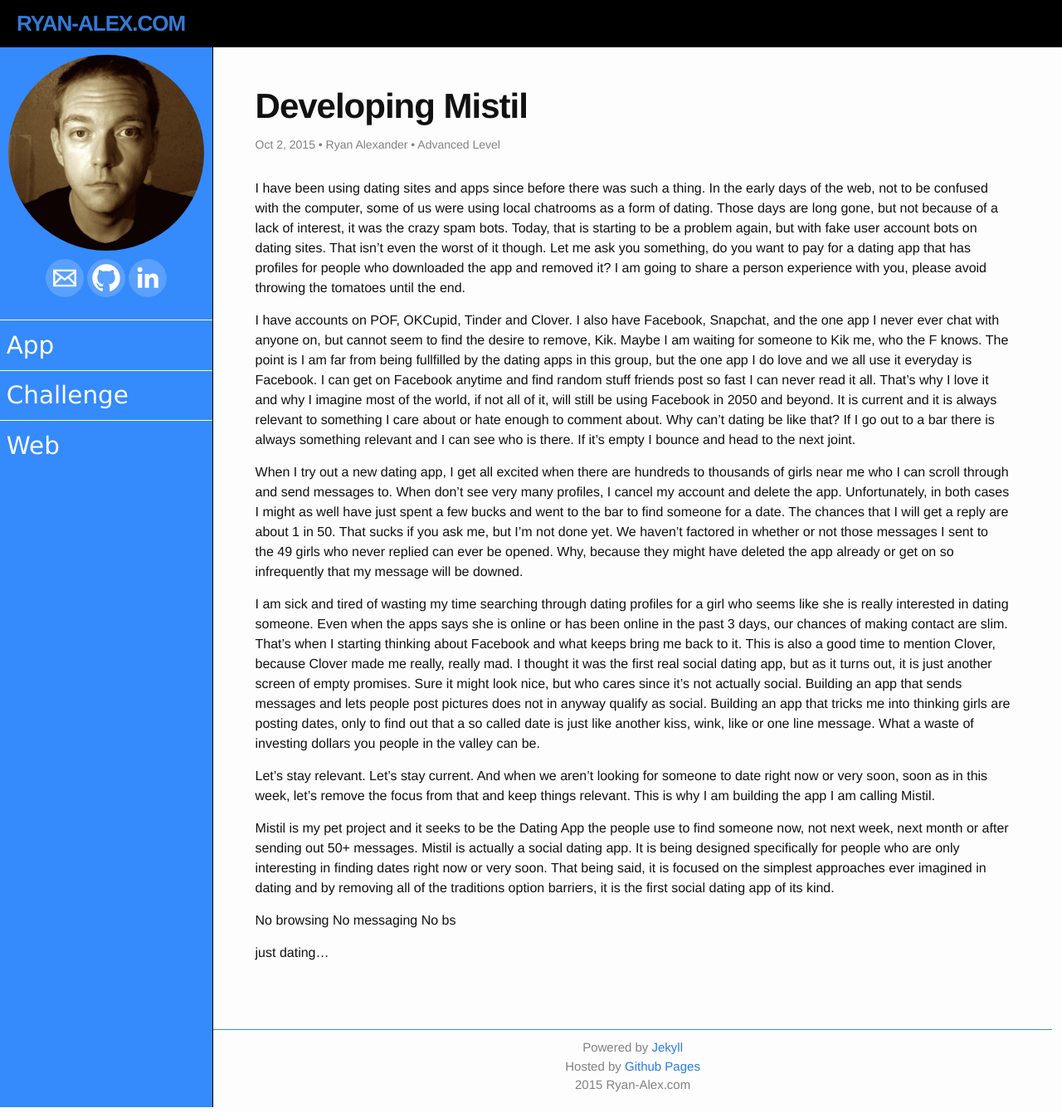
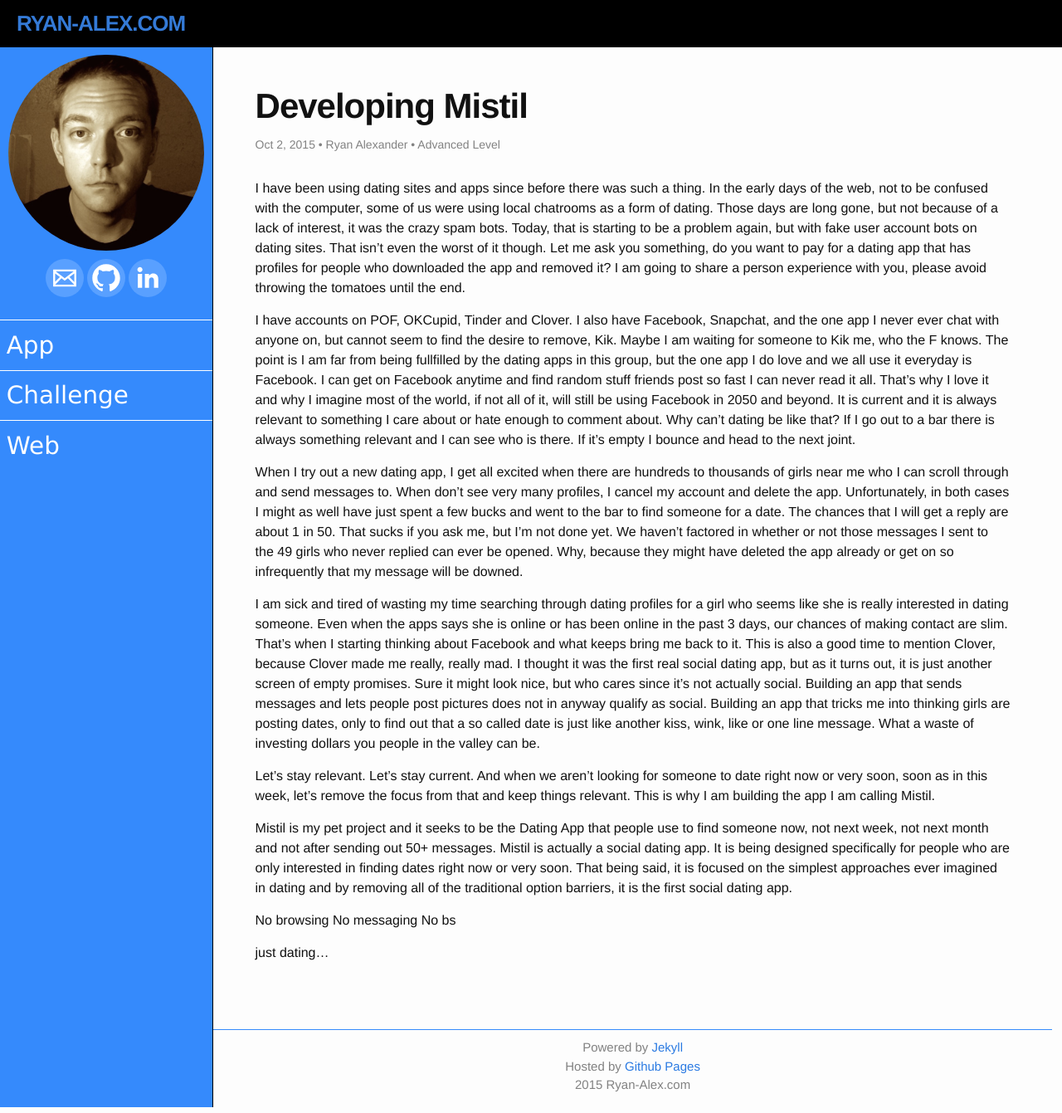
Before and after one commit to MrRyanAlexander/mrryanalexander.github.io, a Jekyll site: the page built from _posts/2015-10-02-developing-mistil.markdown, in a window 1280 px wide. Shown: the whole page at 83% size. Built offline with Jekyll 4.4.1, drawn with Linux system fonts in a browser that asks for light colours.

Commit message:
added post

```diff
--- a/_posts/2015-10-02-developing-mistil.markdown
+++ b/_posts/2015-10-02-developing-mistil.markdown
@@ -16,7 +16,7 @@
 
 Let's stay relevant. Let's stay current. And when we aren't looking for someone to date right now or very soon, soon as in this week, let's remove the focus from that and keep things relevant. This is why I am building the app I am calling Mistil.
 
-Mistil is my pet project and it seeks to be the Dating App the people use to find someone now, not next week, next month or after sending out 50+ messages. Mistil is actually a social dating app. It is being designed specifically for people who are only interesting in finding dates right now or very soon. That being said, it is focused on the simplest approaches ever imagined in dating and by removing all of the traditions option barriers, it is the first social dating app of its kind.
+Mistil is my pet project and it seeks to be the Dating App that people use to find someone now, not next week, not next month and not after sending out 50+ messages. Mistil is actually a social dating app. It is being designed specifically for people who are only interested in finding dates right now or very soon. That being said, it is focused on the simplest approaches ever imagined in dating and by removing all of the traditional option barriers, it is the first social dating app.
 
 No browsing
 No messaging
```
